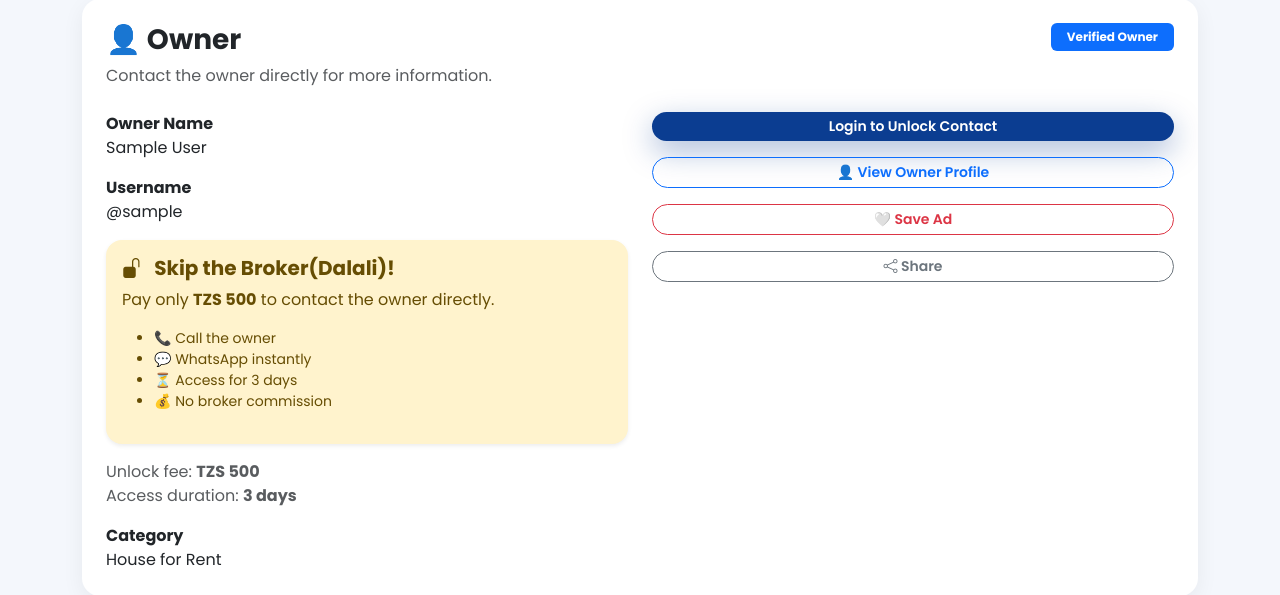
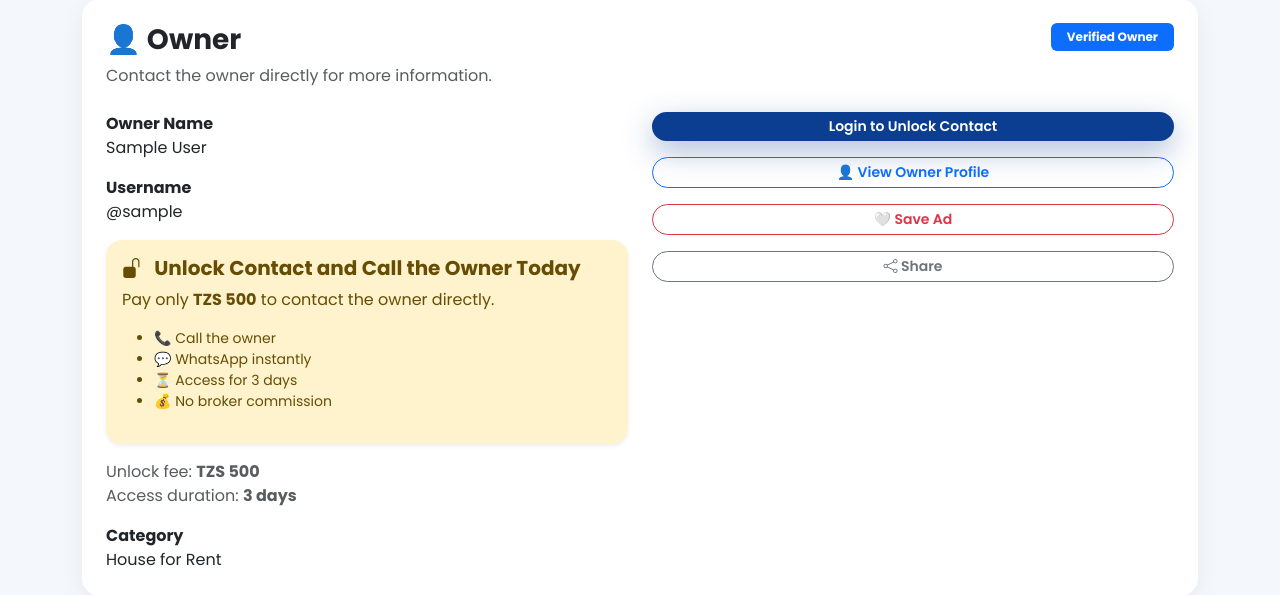
Before and after one commit to Shija-cmd/dalali-mtandaoni, a Django app: page /listings/1/ in a window 1280 px wide. Shown: the part 1278-1873 px from the top of the page. Run offline with Django 5.2, Linux system fonts and the light colour scheme; data comes from the database, SQL or seed files in the repository; tables that the repository leaves empty hold one stand-in row (values such as "Sample post"); grey boxes marked "Sample" are stand-in pictures; parts of the project's set-up code (start-up, migrations or seed data) failed here and were passed over.

Commit message:
Updating the payment message

```diff
--- a/properties/templates/properties/listing_detail.html
+++ b/properties/templates/properties/listing_detail.html
@@ -336,7 +336,7 @@
 
         <i class="bi bi-unlock-fill me-2"></i>
 
-        Skip the Broker(Dalali)!
+    Unlock Contact and Call the Owner Today
 
     </h5>
 
```
